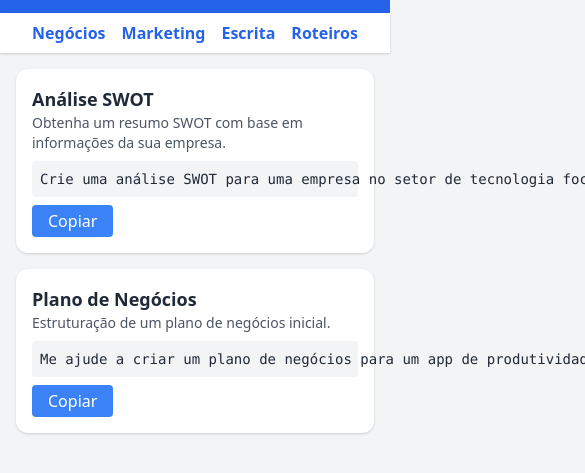
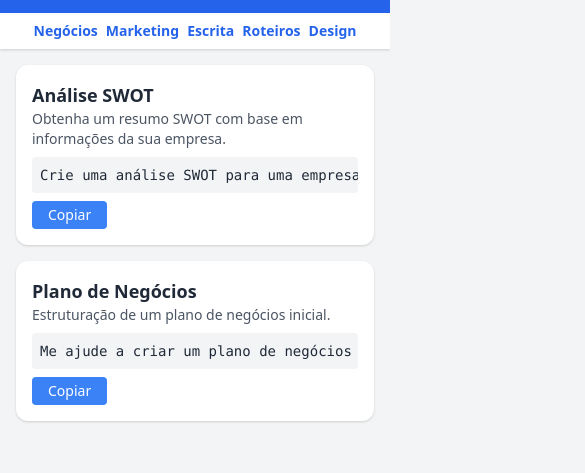
Before and after one commit to nouszen/promptcopy, a plain HTML site: page index.html in a window 390 px wide. Shown: the part 71-544 px from the top of the page, 585 px wide, since content can reach past the window. Drawn offline with nearby package versions, Linux system fonts and the light colour scheme.

Commit message:
Ajuste responsivo para mobile

```diff
--- a/index.html
+++ b/index.html
@@ -13,14 +13,15 @@
     <p class="text-sm">Prompts prontos para copiar e usar com IA</p>
   </header>
 
-  <nav class="flex justify-center gap-4 bg-white py-2 shadow">
+  <nav class="flex flex-wrap justify-center gap-2 sm:gap-4 bg-white py-2 shadow text-sm sm:text-base">
     <button class="categoria text-blue-600 font-semibold" onclick="filtrarCategoria('negocios')">Negócios</button>
     <button class="categoria text-blue-600 font-semibold" onclick="filtrarCategoria('marketing')">Marketing</button>
     <button class="categoria text-blue-600 font-semibold" onclick="filtrarCategoria('escrita')">Escrita</button>
     <button class="categoria text-blue-600 font-semibold" onclick="filtrarCategoria('roteiros')">Roteiros</button>
+    <button class="categoria text-blue-600 font-semibold" onclick="filtrarCategoria('design')">Design</button>
   </nav>
 
-  <main id="conteudo" class="p-4 max-w-3xl mx-auto">
+  <main id="conteudo" class="px-4 sm:px-6 md:px-8 py-4 max-w-3xl mx-auto">
     <!-- Cards de prompts aparecerão aqui -->
   </main>
 
@@ -45,8 +46,32 @@
           prompt: "Gere 3 e-mails para promover um curso de marketing digital."
         }
       ],
-      escrita: [],
-      roteiros: []
+      escrita: [
+        {
+          titulo: "Narrativa de fantasia",
+          descricao: "Crie o início de uma história épica de fantasia.",
+          prompt: "Escreva a introdução de uma história onde dragões protegem os últimos humanos da Terra."
+        }
+      ],
+      roteiros: [
+        {
+          titulo: "Cena de suspense",
+          descricao: "Construa uma cena tensa de suspense psicológico.",
+          prompt: "Escreva uma cena onde alguém percebe que está sendo observado, mas não consegue provar."
+        }
+      ],
+      design: [
+        {
+          titulo: "Criação de Logo",
+          descricao: "Ideias visuais para logotipo de marca.",
+          prompt: "Sugira ideias criativas de logotipo para uma empresa de educação online."
+        },
+        {
+          titulo: "Paleta de Cores",
+          descricao: "Sugestão de esquema de cores para identidade visual.",
+          prompt: "Gere uma paleta de cores para uma marca moderna de skincare."
+        }
+      ]
     };
 
     function copiarPrompt(texto) {
@@ -59,12 +84,12 @@
 
       prompts[categoria].forEach(item => {
         const card = document.createElement('div');
-        card.className = "bg-white p-4 rounded-xl shadow mb-4";
+        card.className = "bg-white p-4 rounded-xl shadow mb-4 text-sm sm:text-base";
 
         card.innerHTML = `
           <h3 class="text-lg font-bold">${item.titulo}</h3>
           <p class="text-sm text-gray-600 mb-2">${item.descricao}</p>
-          <pre class="bg-gray-100 p-2 text-sm rounded">${item.prompt}</pre>
+          <pre class="bg-gray-100 p-2 text-sm rounded overflow-x-auto">${item.prompt}</pre>
           <button class="mt-2 bg-blue-500 text-white px-4 py-1 rounded hover:bg-blue-600" onclick="copiarPrompt(\`${item.prompt}\`)">Copiar</button>
         `;
 
@@ -72,8 +97,9 @@
       });
     }
 
-    // Carrega categoria padrão
+    // Categoria padrão ao carregar
     filtrarCategoria('negocios');
   </script>
+
 </body>
 </html>
```
